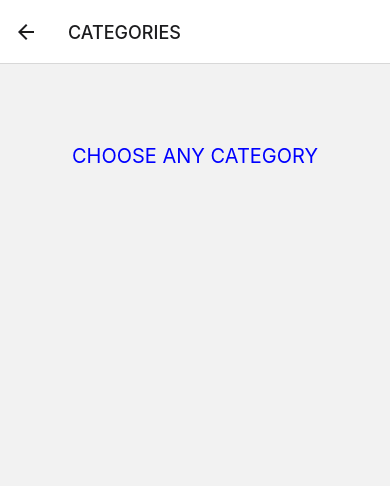
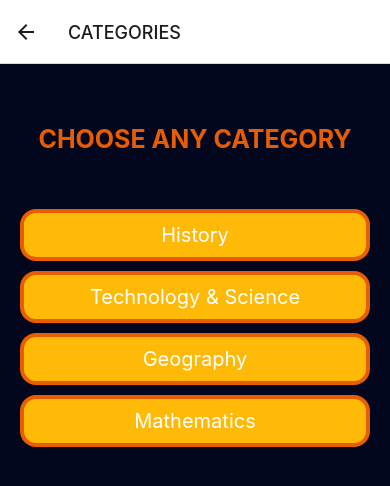
Before and after one commit to avishekataur/quizapp, a React Native app: screen /CATEGORIES in a window 390 px wide. Shown: the top 486 px of the page. Built offline with nearby package versions, Linux system fonts and the light colour scheme.

Commit message:
working-on-categories

```diff
--- a/Pages/Categories.js
+++ b/Pages/Categories.js
@@ -1,10 +1,30 @@
 import React from "react";
-import { StyleSheet, Text, View } from "react-native";
+import { StyleSheet, Text, View, TouchableOpacity } from "react-native";
 
 const Categories = () => {
   return (
     <View style={styles.container}>
-      <Text style={styles.tinytext}>Choose Any Category</Text>
+      <Text style={styles.header}>Choose Any Category</Text>
+      <View style={styles.buttondiv}>
+        <TouchableOpacity style={styles.button}>
+          <Text style={styles.buttontext}>History</Text>
+        </TouchableOpacity>
+      </View>
+      <View style={styles.buttondiv}>
+        <TouchableOpacity style={styles.button}>
+          <Text style={styles.buttontext}>Technology &amp; Science</Text>
+        </TouchableOpacity>
+      </View>
+      <View style={styles.buttondiv}>
+        <TouchableOpacity style={styles.button}>
+          <Text style={styles.buttontext}>Geography</Text>
+        </TouchableOpacity>
+      </View>
+      <View style={styles.buttondiv}>
+        <TouchableOpacity style={styles.button}>
+          <Text style={styles.buttontext}>Mathematics</Text>
+        </TouchableOpacity>
+      </View>
     </View>
   );
 };
@@ -13,14 +33,39 @@ export default Categories;
 
 const styles = StyleSheet.create({
   container: {
+    backgroundColor: "#03071e",
+    paddingHorizontal: 20,
+    flex: 1,
+  },
+  header: {
+    paddingBottom: 50,
+    paddingTop: 60,
+    fontSize: 25,
+    fontWeight: "bold",
+    color: "#e85d04",
+    textAlign: "center",
+    textTransform: "uppercase",
+  },
+  banner: {
+    width: 300,
+    height: 300,
+  },
+  buttondiv: {
     justifyContent: "center",
     alignItems: "center",
   },
-  tinytext: {
-    paddingTop: 80,
+  button: {
+    width: "100%",
+    backgroundColor: "#ffba08",
+    padding: 10,
+    borderRadius: 16,
+    borderWidth: 4,
+    borderColor: "#e85d04",
+    marginVertical: 5,
+  },
+  buttontext: {
+    color: "white",
     fontSize: 20,
-    color: "blue",
     textAlign: "center",
-    textTransform: "uppercase",
   },
 });
```
